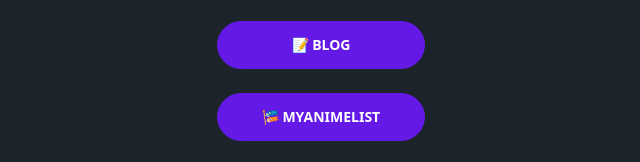
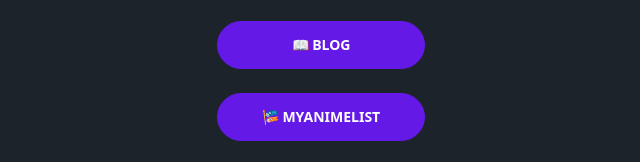
Before and after one commit to shikanime/links.shikanime.studio, an Astro site: page / in a window 1280 px wide. Shown: the part 486-648 px from the top of the page, 319-959 px from the left. Built offline with nearby package versions, Linux system fonts and the light colour scheme; Astro itself is replaced by a stand-in of ours.

Commit message:
Update Blog link

```diff
--- a/src/pages/index.astro
+++ b/src/pages/index.astro
@@ -61,10 +61,10 @@
           🗺️ LinkedIn
         </a>
         <a
-          href="https://www.linkedin.com/in/williamphetsinorath/recent-activity/articles"
+          href="https://perpetual-lift-555.notion.site/Beulogue-800bdfcb54b94392950d3426386c9c88"
           class="btn btn-circle btn-primary w-full"
         >
-          📝 Blog
+          📖 Blog
         </a>
         <a
           href="https://myanimelist.net/profile/Shikalegend"
```
